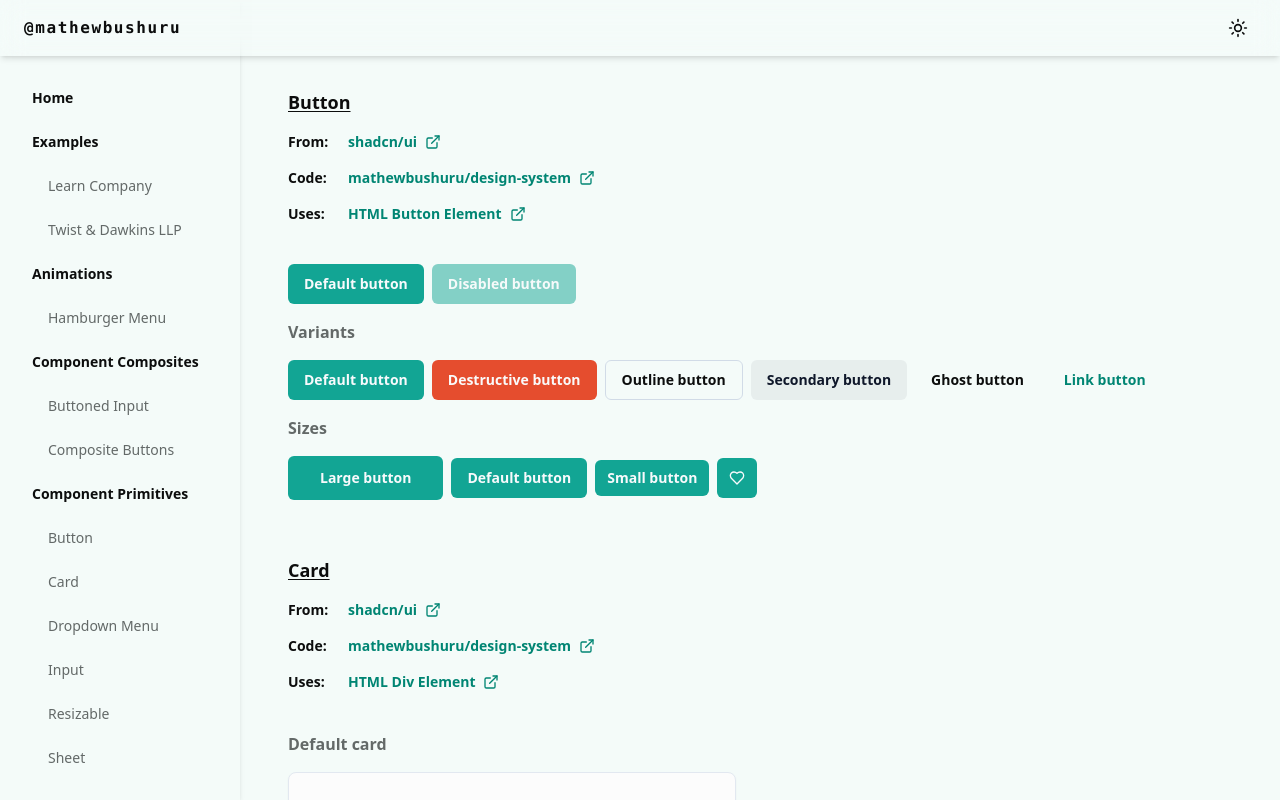
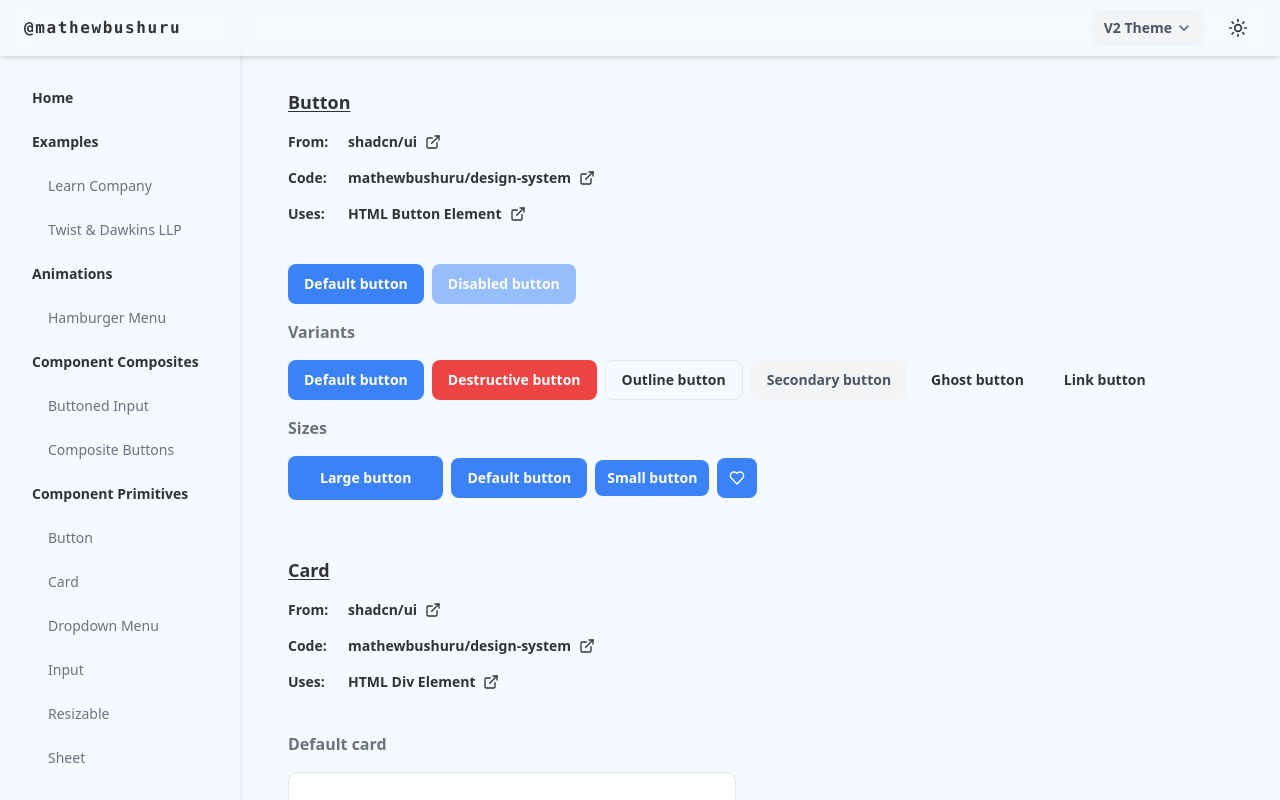
Before and after one commit to mathewbushuru/design-system, a React (Vite) app: page /primitives in a window 1280 px wide. Built offline with nearby package versions, Linux system fonts and the light colour scheme.

Commit message:
Add experiment v2 blue theme and make it default, add dropdown to enable fallback to v1

```diff
--- a/package.json
+++ b/package.json
@@ -40,7 +40,7 @@
     "prettier-plugin-tailwindcss": "^0.7.1",
     "tailwind-merge": "^2.2.0",
     "tailwindcss": "^4.1.17",
-    "tailwindcss-animate": "^1.0.7",
+    "tw-animate-css": "^1.4.0",
     "typescript": "^5.2.2",
     "vite": "^5.3.3",
     "vitest": "^2.0.2"
--- a/src/components/navbar.tsx
+++ b/src/components/navbar.tsx
@@ -1,16 +1,30 @@
-import { GanttChart } from "lucide-react";
+import { GanttChart, ChevronDown } from "lucide-react";
 
 import ThemeToggle from "@/components/theme-toggle";
 import SideNavigation from "@/components/side-navigation";
+
+import Button from "@/components/primitives/button";
+import {
+  DropdownMenu,
+  DropdownMenuTrigger,
+  DropdownMenuContent,
+  DropdownMenuItem,
+} from "@/components/primitives/dropdown-menu";
 import {
   Sheet,
   SheetTrigger,
   SheetContent,
 } from "@/components/primitives/sheet";
 
+import useTheme from "@/hooks/use-theme";
+
 function Navbar() {
+  const { version, setVersion } = useTheme();
+
+  const versionLabel = version === "v1" ? "V1 Theme" : "V2 Theme";
+
   return (
-    <div className="fixed left-0 right-0 top-0 z-50 flex h-14 w-full items-center justify-between px-4 py-2 shadow-md backdrop-blur-md dark:border-b">
+    <div className="fixed top-0 right-0 left-0 z-50 flex h-14 w-full items-center justify-between px-4 py-2 shadow-md backdrop-blur-md dark:border-b">
       <div className="flex items-center">
         <Sheet>
           <SheetTrigger>
@@ -26,7 +40,26 @@ function Navbar() {
           @mathewbushuru
         </span>
       </div>
-      <ThemeToggle />
+
+      <div className="flex items-center">
+        <DropdownMenu>
+          <DropdownMenuTrigger asChild>
+            <Button size="sm" variant="secondary" className="lg:mr-2">
+              {versionLabel} <ChevronDown className="ml-1 h-4 w-4" />
+            </Button>
+          </DropdownMenuTrigger>
+          <DropdownMenuContent>
+            <DropdownMenuItem onClick={() => setVersion("v1")}>
+              V1 Theme
+            </DropdownMenuItem>
+            <DropdownMenuItem onClick={() => setVersion("v2")}>
+              V2 Theme (Experimental)
+            </DropdownMenuItem>
+          </DropdownMenuContent>
+        </DropdownMenu>
+
+        <ThemeToggle />
+      </div>
     </div>
   );
 }
--- a/src/components/theme-provider.tsx
+++ b/src/components/theme-provider.tsx
@@ -1,50 +1,62 @@
 import { createContext, useState, useEffect } from "react";
 
-type Theme = "dark" | "light";
+type TTheme = "dark" | "light";
+type TVersion = "v1" | "v2";
 
-type ThemeProviderProps = {
+type TThemeProviderProps = {
   children: React.ReactNode;
-  defaultTheme?: Theme;
+  defaultTheme?: TTheme;
+  defaultVersion?: TVersion;
   storageKey?: string;
 };
 
-type ThemeProviderState = {
-  theme: Theme;
-  setTheme: (theme: Theme) => void;
+type TThemeProviderState = {
+  theme: TTheme;
+  version: TVersion;
+  setTheme: (theme: TTheme) => void;
+  setVersion: (version: TVersion) => void;
 };
 
-const initialState: ThemeProviderState = {
+const initialState: TThemeProviderState = {
   theme: "light",
+  version: "v2",
   setTheme: () => null,
+  setVersion: () => null,
 };
 
 export const ThemeProviderContext =
-  createContext<ThemeProviderState>(initialState);
+  createContext<TThemeProviderState>(initialState);
 
 export default function ThemeProvider({
   children,
   defaultTheme = "light",
+  defaultVersion = "v2",
   storageKey = "mb-design-system-theme",
   ...props
-}: ThemeProviderProps) {
-  const [theme, setTheme] = useState<Theme>(
-    () => (localStorage.getItem(storageKey) as Theme) || defaultTheme,
+}: TThemeProviderProps) {
+  const [theme, setTheme] = useState<TTheme>(
+    () => (localStorage.getItem(storageKey) as TTheme) || defaultTheme,
   );
+
+  const [version, setVersion] = useState(defaultVersion);
 
   useEffect(() => {
     const root = window.document.documentElement;
 
-    root.classList.remove("light", "dark");
+    root.classList.remove("light", "dark", "v1", "v2");
 
     root.classList.add(theme);
-  }, [theme]);
+    root.classList.add(version);
+  }, [theme, version]);
 
   const value = {
     theme,
-    setTheme: (theme: Theme) => {
+    version,
+    setTheme: (theme: TTheme) => {
       localStorage.setItem(storageKey, theme);
       setTheme(theme);
     },
+    setVersion: (version: TVersion) => setVersion(version),
   };
 
   return (
--- a/src/examples/learn-company/components/hero.tsx
+++ b/src/examples/learn-company/components/hero.tsx
@@ -1,15 +1,24 @@
 import Button from "@/components/primitives/button";
 
+import useTheme from "@/hooks/use-theme";
+
 export default function Hero() {
+  const { version } = useTheme();
+
+  const imgSrc =
+    version === "v1"
+      ? "https://images.pexels.com/photos/7195437/pexels-photo-7195437.jpeg?auto=compress&cs=tinysrgb&w=320&dpr=2"
+      : "https://images.pexels.com/photos/5908728/pexels-photo-5908728.jpeg?auto=compress&cs=tinysrgb&w=480&dpr=2";
+
   return (
     <div className="p-4 lg:p-8">
-      <div className="flex items-center max-w-(--breakpoint-xl) mx-auto">
+      <div className="mx-auto flex max-w-(--breakpoint-xl) items-center">
         {/* Hero left  */}
         <div className="flex-1">
-          <h1 className="my-2 px-2 text-center text-xl font-semibold leading-9 sm:my-4 sm:text-2xl">
+          <h1 className="my-2 px-2 text-center text-xl leading-9 font-semibold sm:my-4 sm:text-2xl">
             Discover the power of generative AI
           </h1>
-          <p className="px-4 text-center my-6 font-light leading-6 text-muted-foreground lg:my-0">
+          <p className="text-muted-foreground my-6 px-4 text-center leading-6 font-light lg:my-0">
             Learn in-demand skills and unlock a world of innovation, problem
             solving, and creativity from industry leaders IBM, Google Cloud, and
             more. Save $200 on your first year premium subscription and unlock
@@ -26,7 +35,7 @@ export default function Hero() {
         {/* Hero right  */}
         <div className="hidden lg:block lg:flex-1">
           <img
-            src="https://images.pexels.com/photos/7195437/pexels-photo-7195437.jpeg?auto=compress&cs=tinysrgb&w=320&dpr=2"
+            src={imgSrc}
             alt="woman-in-teal-uniform-wearing-eyeglasses-and-headphones-while-looking-at-the-laptop"
             className="mx-auto w-80 rounded-lg"
           />
--- a/src/index.css
+++ b/src/index.css
@@ -1,119 +1,100 @@
-@import 'tailwindcss';
-
-@plugin 'tailwindcss-animate';
+@import "tailwindcss";
+@import "tw-animate-css";
 
 @custom-variant dark (&:is(.dark *));
 
 @theme {
-  --color-background: hsl(var(--background));
-  --color-foreground: hsl(var(--foreground));
-
-  --color-primary: hsl(var(--primary));
-  --color-primary-foreground: hsl(var(--primary-foreground));
-
-  --color-secondary: hsl(var(--secondary));
-  --color-secondary-foreground: hsl(var(--secondary-foreground));
-
-  --color-destructive: hsl(var(--destructive));
-  --color-destructive-foreground: hsl(var(--destructive-foreground));
-
-  --color-muted: hsl(var(--muted));
-  --color-muted-foreground: hsl(var(--muted-foreground));
-
-  --color-accent: hsl(var(--accent));
-  --color-accent-foreground: hsl(var(--accent-foreground));
-
-  --color-popover: hsl(var(--popover));
-  --color-popover-foreground: hsl(var(--popover-foreground));
-
-  --color-card: hsl(var(--card));
-  --color-card-foreground: hsl(var(--card-foreground));
-
-  --color-link: hsl(var(--link));
-  --color-border: hsl(var(--border));
-  --color-input: hsl(var(--input));
-  --color-ring: hsl(var(--ring));
+  --radius-sm: calc(var(--radius) - 4px);
+  --radius-md: calc(var(--radius) - 2px);
+  --radius-lg: var(--radius);
+  --radius-xl: calc(var(--radius) + 4px);
+  --color-background: var(--background);
+  --color-foreground: var(--foreground);
+  --color-card: var(--card);
+  --color-card-foreground: var(--card-foreground);
+  --color-popover: var(--popover);
+  --color-popover-foreground: var(--popover-foreground);
+  --color-primary: var(--primary);
+  --color-primary-foreground: var(--primary-foreground);
+  --color-secondary: var(--secondary);
+  --color-secondary-foreground: var(--secondary-foreground);
+  --color-muted: var(--muted);
+  --color-muted-foreground: var(--muted-foreground);
+  --color-accent: var(--accent);
+  --color-accent-foreground: var(--accent-foreground);
+  --color-destructive: var(--destructive);
+  --color-destructive-foreground: var(--destructive-foreground);
+  --color-border: var(--border);
+  --color-input: var(--input);
+  --color-ring: var(--ring);
 }
 
-@layer base {
 :root {
-    --background: 165 50% 97%;
+  --background: oklch(0.982 0.0092 242.83);
+  --foreground: oklch(0.3211 0 0);
 
-    --foreground: 180 4% 5%;
+  --card: oklch(1 0 0);
+  --card-foreground: oklch(0.3211 0 0);
 
-    --muted: 180 5% 96%;
-    --muted-foreground: 170 3% 40%;
+  --popover: oklch(1 0 0);
+  --popover-foreground: oklch(0.3211 0 0);
 
-    --popover: 0 0% 99%;
-    --popover-foreground: 180 4% 5%;
+  --primary: oklch(0.6231 0.188 259.8145);
+  --primary-foreground: oklch(1 0 0);
 
-    --card: 0 0% 99%;
-    --card-foreground: 180 4% 5%;
+  --secondary: oklch(0.967 0.0029 264.5419);
+  --secondary-foreground: oklch(0.4461 0.0263 256.8018);
 
-    /* #12a594  */
-    --primary: 173 80% 36%;
-    --primary-foreground: 210 40% 98%;
+  --muted: oklch(0.9846 0.0017 247.8389);
+  --muted-foreground: oklch(0.551 0.0234 264.3637);
 
-    --secondary: 171 16% 92%;
-    --secondary-foreground: 222.2 47.4% 11.2%;
+  --accent: oklch(0.9514 0.025 236.8242);
+  --accent-foreground: oklch(0.3791 0.1378 265.5222);
 
-    --accent: 171 16% 92%;
-    --accent-foreground: 222.2 47.4% 11.2%;
+  --destructive: oklch(0.6368 0.2078 25.3313);
+  --destructive-foreground: oklch(1 0 0);
 
-    --destructive: 10 78% 54%;
-    --destructive-foreground: 0 0% 98%;
+  --border: oklch(0.9276 0.0058 264.5313);
+  --input: oklch(0.9276 0.0058 264.5313);
+  --ring: oklch(0.6231 0.188 259.8145);
 
-    --border: 214.3 31.8% 91.4%;
-
-    --input: 214.3 31.8% 86.4%;
-
-    --link: 172 100% 26%;
-
-    --ring: 173 46% 72%;
-
-    --radius: 0.5rem;
+  --radius: 0.625rem;
 }
 
 .dark {
-    --background: 165 11% 7%;
-    --foreground: 171 14% 90%;
+  --background: oklch(0.2046 0 0);
+  --foreground: oklch(0.9219 0 0);
 
-    --muted: 175 18% 14%;
-    --muted-foreground: 173 8% 60%;
+  --card: oklch(0.2686 0 0);
+  --card-foreground: oklch(0.9219 0 0);
 
-    --accent: 174, 55%, 11%;
-    --accent-foreground: 174, 55%, 98%;
+  --popover: oklch(0.2 0 0);
+  --popover-foreground: oklch(0.9219 0 0);
 
-    --popover: 180 9% 9%;
-    --popover-foreground: 171 14% 90%;
+  --primary: oklch(0.6231 0.188 259.8145);
+  --primary-foreground: oklch(1 0 0);
 
-    --border: 216 34% 17%;
-    --input: 216 34% 17%;
+  --secondary: oklch(0.2686 0 0);
+  --secondary-foreground: oklch(0.9219 0 0);
 
-    --card: 180 9% 9%;
-    --card-foreground: 171 14% 90%;
+  --muted: oklch(0.2393 0 0);
+  --muted-foreground: oklch(0.7155 0 0);
 
-    --primary: 173 80% 36%;
-    --primary-foreground: 210 40% 98%;
+  --accent: oklch(0.3791 0.1378 265.5222);
+  --accent-foreground: oklch(0.8823 0.0571 254.1284);
 
-    --secondary: 174, 55%, 11%;
-    --secondary-foreground: 163, 69%, 98%;
+  --destructive: oklch(0.6368 0.2078 25.3313);
+  --destructive-foreground: oklch(1 0 0);
 
-    --destructive: 10 78% 40%;
-    --destructive-foreground: 210 40% 98%;
+  --border: oklch(0.3715 0 0);
+  --input: oklch(0.3715 0 0);
+  --ring: oklch(0.6231 0.188 259.8145);
 
-    --border: 173 10% 17%;
-
-    --input: 175 10% 25%;
-
-    --ring: 173 50% 45%;
-
-    --link: 170 90% 45%;
+  --radius: 0.625rem;
 }
 
 .dark svg[role="img"] path {
   fill: #f0f0f0;
-  }
 }
 
 @layer base {
@@ -123,10 +104,82 @@
   body {
     @apply bg-background text-foreground;
   }
-  ::selection{
+  ::selection {
     @apply bg-primary text-primary-foreground;
   }
   .dynamic-grid {
     grid-template-columns: repeat(auto-fill, minmax(250px, 1fr));
   }
 }
+
+.v1.light {
+  --color-background: hsl(165, 50%, 97%);
+
+  --color-foreground: hsl(180, 4%, 5%);
+
+  --color-muted: hsl(180, 5%, 96%);
+  --color-muted-foreground: hsl(170, 3%, 40%);
+
+  --color-popover: hsl(0, 0%, 99%);
+  --color-popover-foreground: hsl(180, 4%, 5%);
+
+  --color-card: hsl(0, 0%, 99%);
+  --color-card-foreground: hsl(180, 4%, 5%);
+
+  --color-primary: hsl(173, 80%, 36%);
+  --color-primary-foreground: hsl(210, 40%, 98%);
+
+  --color-secondary: hsl(171, 16%, 92%);
+  --color-secondary-foreground: hsl(222.2, 47.4%, 11.2%);
+
+  --color-accent: hsl(171, 16%, 92%);
+  --color-accent-foreground: hsl(222.2, 47.4%, 11.2%);
+
+  --color-destructive: hsl(10, 78%, 54%);
+  --color-destructive-foreground: hsl(0, 0%, 98%);
+
+  --color-border: hsl(214.3, 31.8%, 91.4%);
+
+  --color-input: hsl(214.3, 31.8%, 86.4%);
+
+  --color-link: hsl(172, 100%, 26%);
+
+  --color-ring: hsl(173, 46%, 72%);
+}
+
+.v1.dark {
+  --background: hsl(165, 11%, 7%);
+  --foreground: hsl(171, 14%, 90%);
+
+  --muted: hsl(175, 18%, 14%);
+  --muted-foreground: hsl(173, 8%, 60%);
+
+  --accent: hsl(174, 55%, 11%);
+  --accent-foreground: hsl(174, 55%, 98%);
+
+  --popover: hsl(180, 9%, 9%);
+  --popover-foreground: hsl(171, 14%, 90%);
+
+  --border: hsl(216, 34%, 17%);
+  --input: hsl(216, 34%, 17%);
+
+  --card: hsl(180, 9%, 9%);
+  --card-foreground: hsl(171, 14%, 90%);
+
+  --primary: hsl(173, 80%, 36%);
+  --primary-foreground: hsl(210, 40%, 98%);
+
+  --secondary: hsl(174, 55%, 11%);
+  --secondary-foreground: hsl(163, 69%, 98%);
+
+  --destructive: hsl(10, 78%, 40%);
+  --destructive-foreground: hsl(210, 40%, 98%);
+
+  --border: hsl(173, 10%, 17%);
+
+  --input: hsl(175, 10%, 25%);
+
+  --ring: hsl(173, 50%, 45%);
+
+  --link: hsl(170, 90%, 45%);
+}
```
Also changed, not shown: 1 other file (tests, documents, lock files or other folders). Lines whose indentation alone changed are shown as unchanged.
